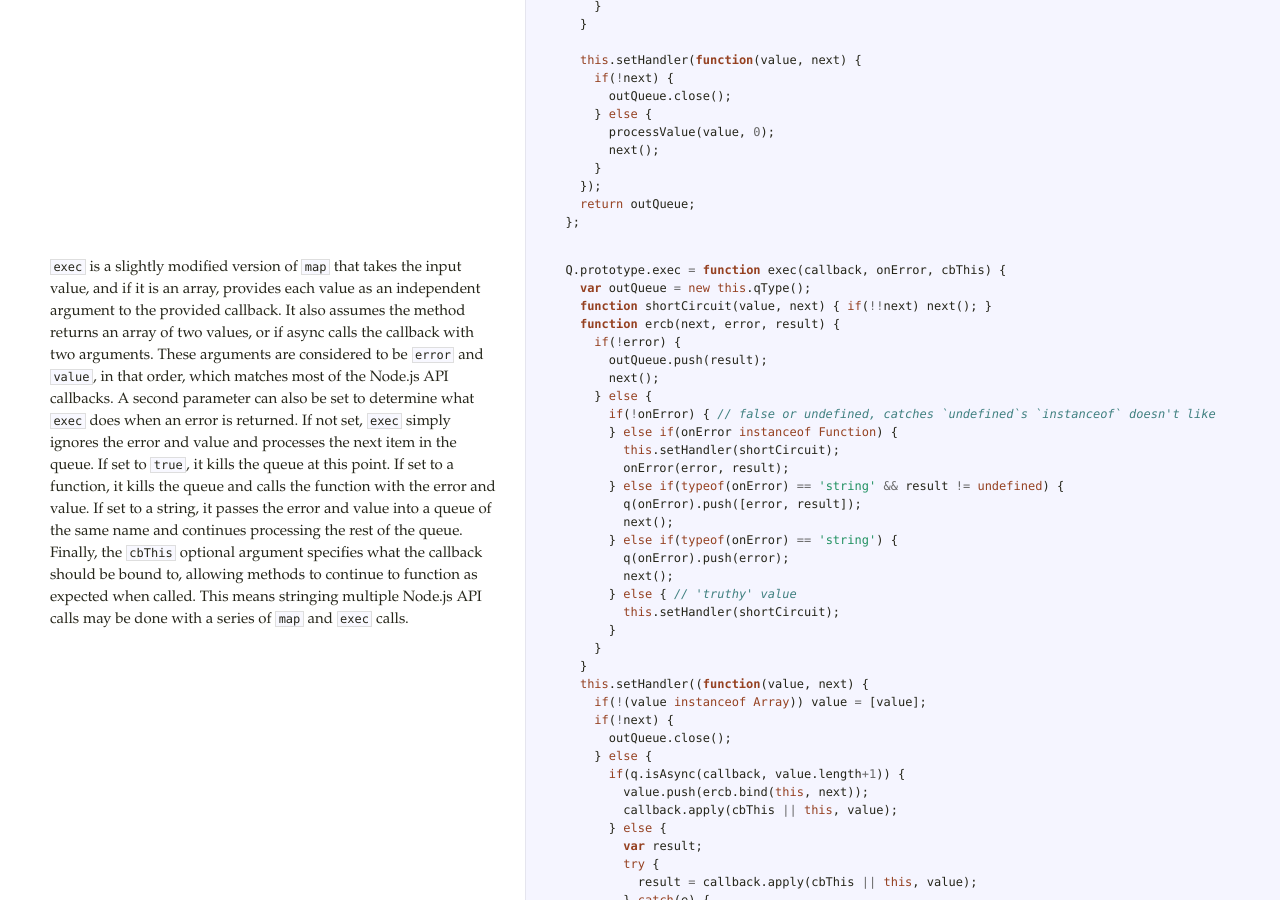
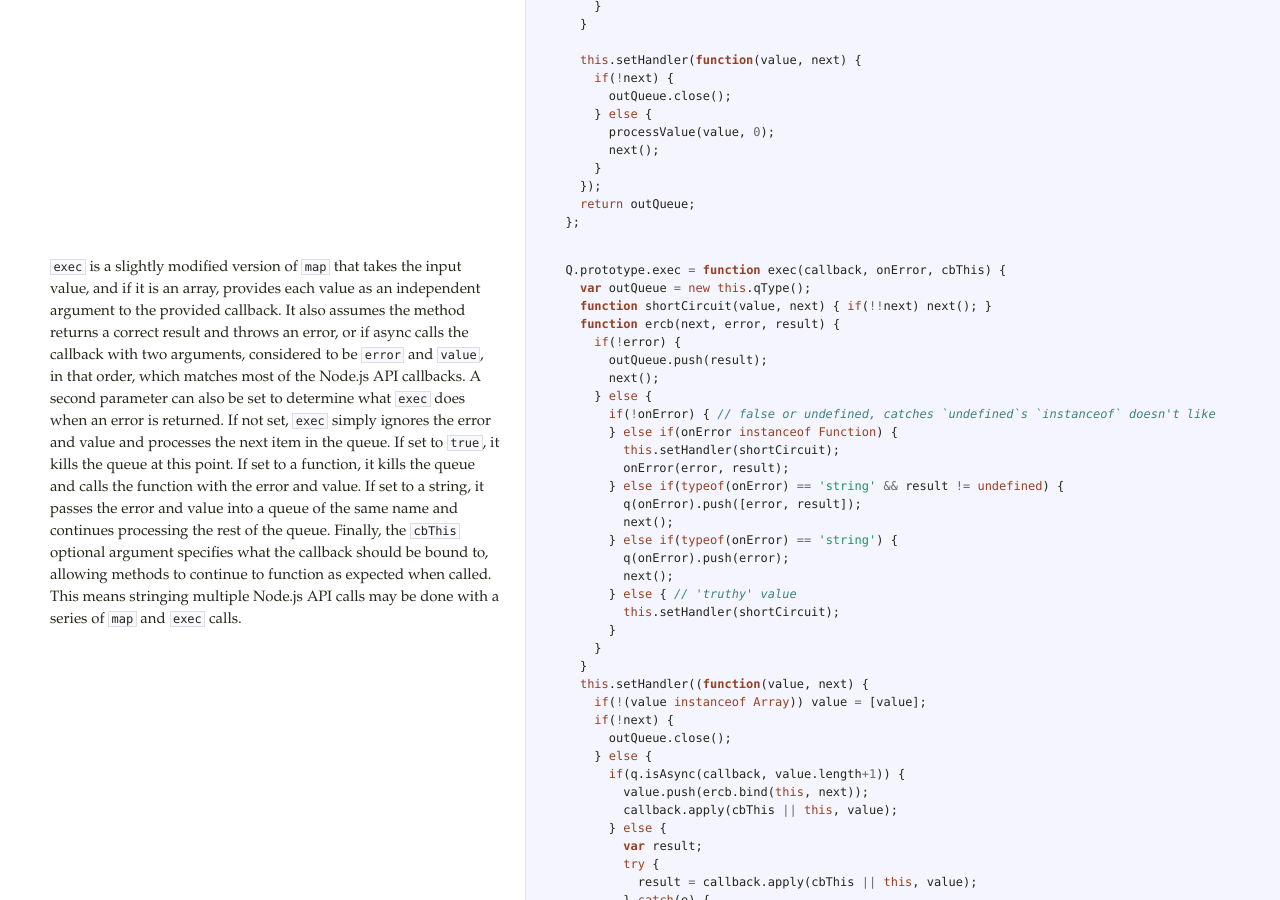
Before and after one commit to dfellis/queue-flow, a Jekyll site: the page docs/queue-flow.html, which Jekyll copies as it is, in a window 1280 px wide and 900 px high, scrolled down 6804 px. Built offline with Jekyll 4.4.1, drawn with Linux system fonts in a browser that asks for light colours; Markdown is read by kramdown in place of the engine named in the settings.

Commit message:
Automatic documentation for version 0.3.11

```diff
--- a/docs/queue-flow.html
+++ b/docs/queue-flow.html
@@ -301,9 +301,9 @@ flatten to (<code>true</code> == 1 in this case). Intended to be nearly identica
     <span class="k">return</span> <span class="nx">outQueue</span><span class="p">;</span>
   <span class="p">};</span></pre></div>             </td>           </tr>                               <tr id="section-39">             <td class="docs">               <div class="pilwrap">                 <a class="pilcrow" href="#section-39">&#182;</a>               </div>               <p><code>exec</code> is a slightly modified version of <code>map</code> that takes the input value, and if it is an
 array, provides each value as an independent argument to the provided callback. It also assumes
-the method returns an array of two values, or if async calls the callback with two arguments.
-These arguments are considered to be <code>error</code> and <code>value</code>, in that order, which matches most of
-the Node.js API callbacks. A second parameter can also be set to determine what <code>exec</code> does when
+the method returns a correct result and throws an error, or if async calls the callback with two
+arguments, considered to be <code>error</code> and <code>value</code>, in that order, which matches most of the
+Node.js API callbacks. A second parameter can also be set to determine what <code>exec</code> does when
 an error is returned. If not set, <code>exec</code> simply ignores the error and value and processes the
 next item in the queue. If set to <code>true</code>, it kills the queue at this point. If set to a function,
 it kills the queue and calls the function with the error and value. If set to a string, it
```
